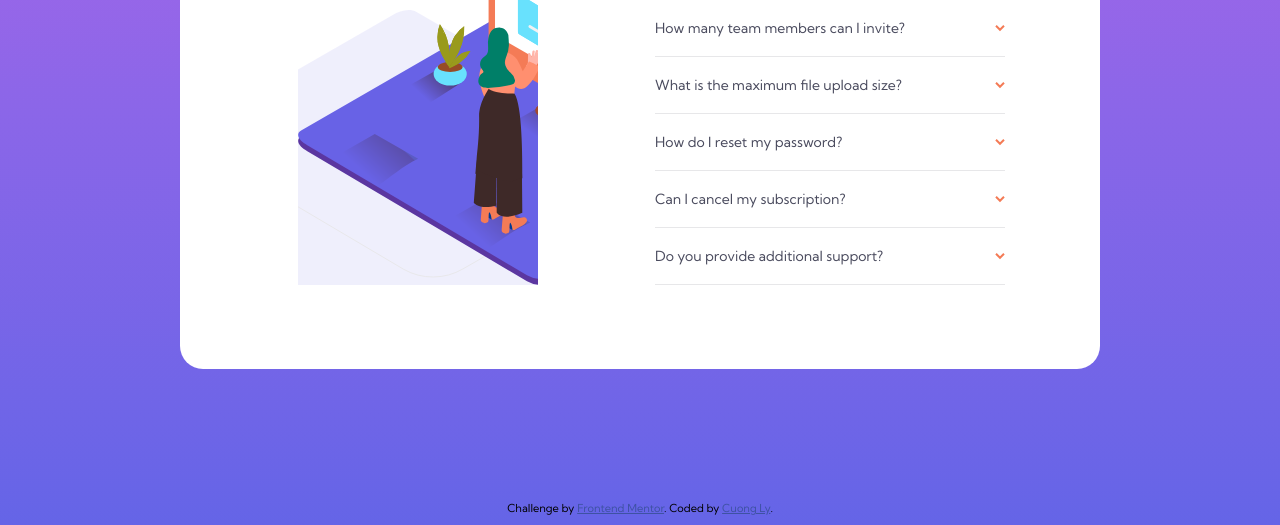
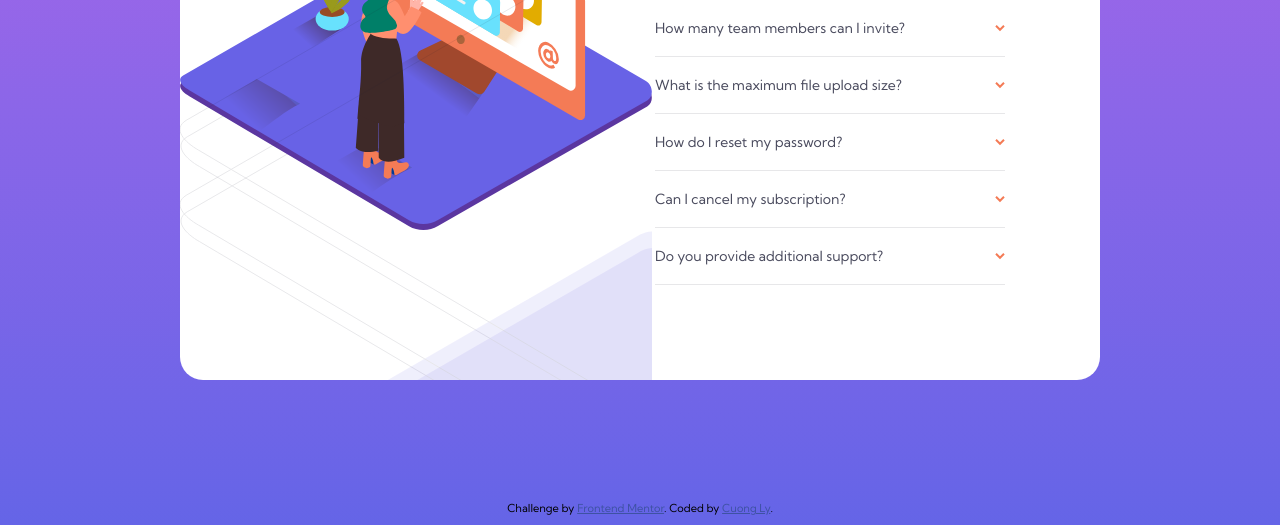
Before and after one commit to cuonglyy/faq-accordion-card, a plain HTML site: page index.html in a window 1280 px wide. Shown: the part 275-800 px from the top of the page. Drawn offline with Linux system fonts and the light colour scheme.

Commit message:
Alright for sure this is it

```diff
--- a/index.html
+++ b/index.html
@@ -19,6 +19,7 @@
   <main id="card-container">
     <div class="illustration">
       <div class="illustration__img"></div>
+      <div class="illustration-background__img"></div>
       <div class="illustration__box"></div>
     </div>
     <section class="faq-container">
--- a/styles/styles.css
+++ b/styles/styles.css
@@ -59,17 +59,6 @@ body {
     position: relative;
 }
 
-.illustration {
-    position: relative;
-    background-image: url(../images/bg-pattern-mobile.svg);
-    background-repeat: no-repeat;
-    background-position: center;
-    width: 24rem;
-    height: 14.5rem;
-    margin: auto;
-    top: -1.9rem;
-}
-
 
 .illustration__img {
     position: absolute;
@@ -80,7 +69,19 @@ body {
     left: 0;
     right: 0;
     margin: auto;
-    top: -8.8rem;
+    top: -10.6rem;
+}
+
+
+.illustration-background__img {
+    background-image: url(../images/bg-pattern-mobile.svg);
+    position: relative;
+    width: 24rem;
+    height: 14.5rem;
+    background-repeat: no-repeat;
+    background-position: center;
+    margin: auto;
+    top: -1.6rem;
 }
 
 .illustration__box {
@@ -164,6 +165,7 @@ footer a {
         display: flex;
         flex-direction: row;
         width: 100%;
+        height: 50.9rem;
         max-width: 92rem;
         justify-content: space-between;
         align-items: center;
@@ -190,6 +192,12 @@ footer a {
         top: 0;
     }
 
+    .illustration-background__img {
+        background-image: url(../images/bg-pattern-desktop.svg);
+        position: absolute;
+        width: 96.4rem;
+        height: 94.4rem;
+    }
 
     .faq__header {
         font-size: 3.2rem;
```
